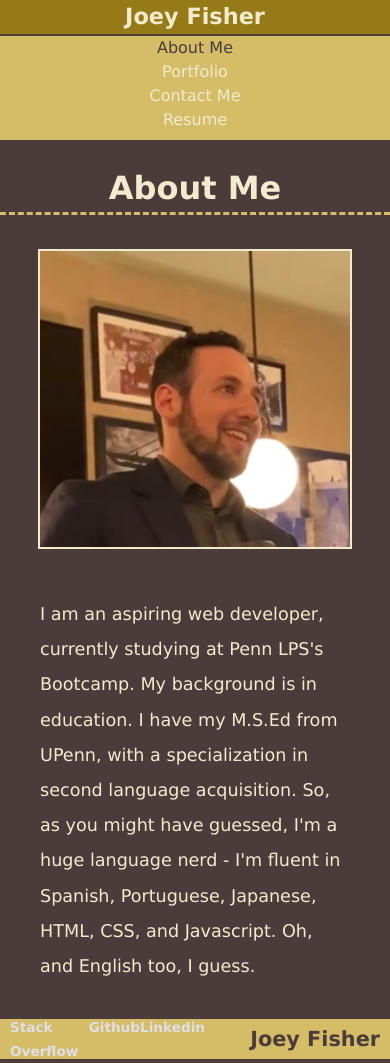
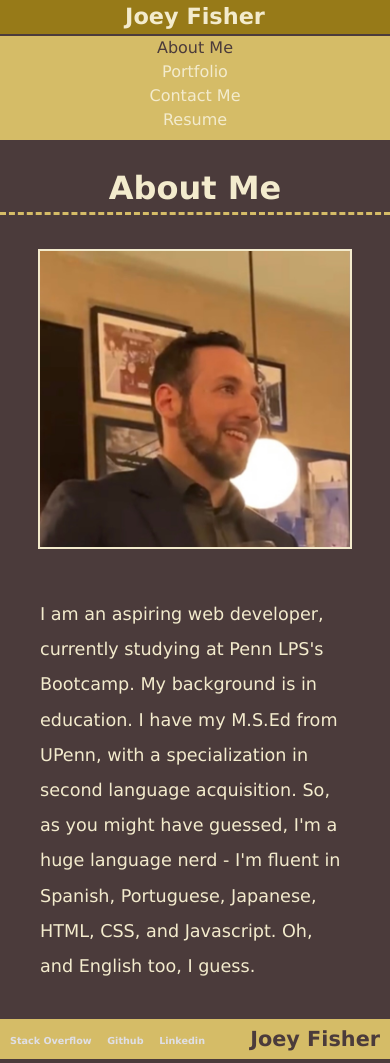
Before and after one commit to jfisher37/react-portfolio, a React (Create React App) app: page / in a window 390 px wide. Built offline with nearby package versions, Linux system fonts and the light colour scheme.

Commit message:
made changes to footer and portfolio for smartphones.

```diff
--- a/public/assets/style.css
+++ b/public/assets/style.css
@@ -578,3 +578,18 @@ border-right: 2px solid var(--body-text);
 
 
   }
+
+  @media screen and (max-width: 500px) {
+    .app-title{
+        font-size: .4em;
+        padding: 10px 15px;
+        max-width: 60%;
+        }
+
+    .contact-links {
+        font-size: .6em;
+    }
+
+
+
+  }
```
